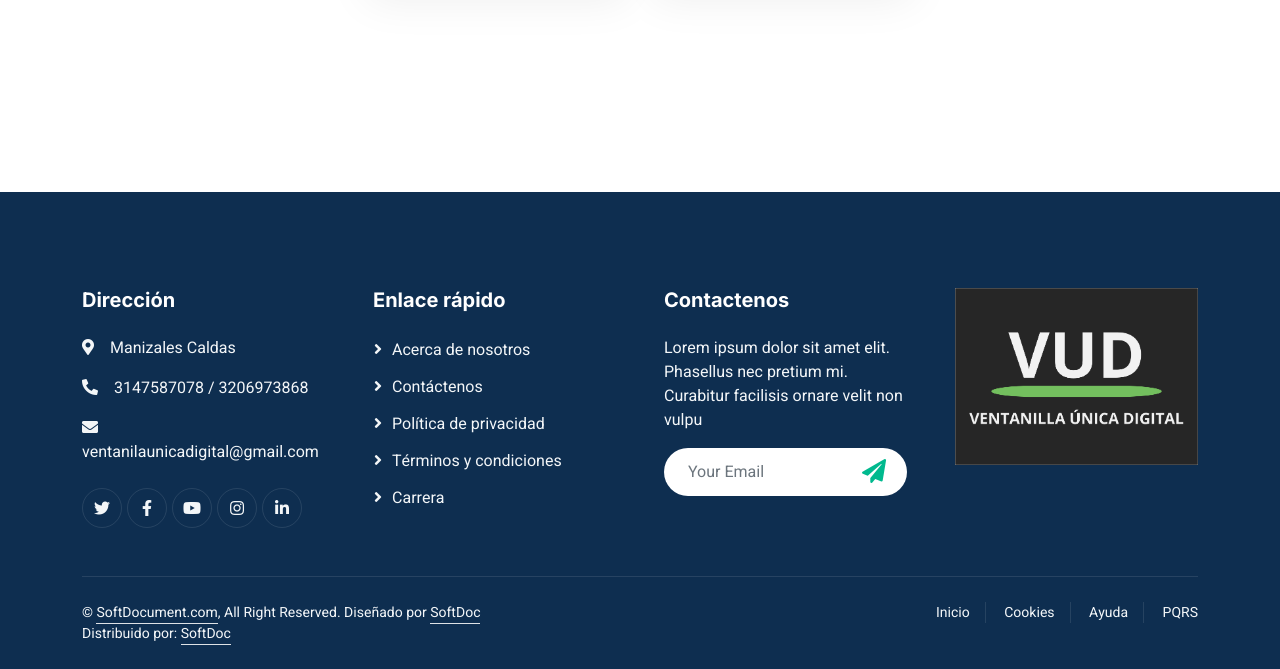
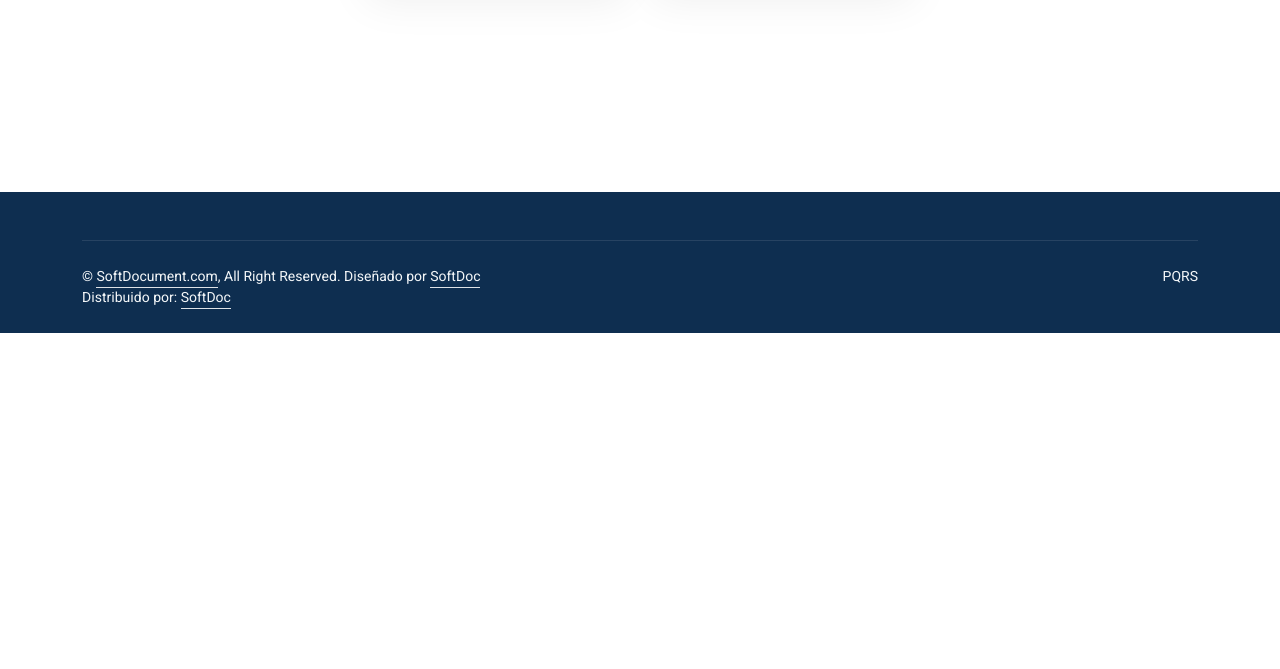
Before and after one commit to Weimart24/PrototipoSoftDoc, a PHP site: page /index.php in a window 1280 px wide. Shown: the part 5639-6308 px from the top of the page. After the commit the page ends 5972 px from the top, so only its background shows below. Run offline with PHP 8.4, Linux system fonts and the light colour scheme; some libraries are stand-ins or nearby versions.

Commit message:
Modifiqué el footer y quedó mas presentable

```diff
--- a/config_paginaComercial/modulos/footer.php
+++ b/config_paginaComercial/modulos/footer.php
@@ -1,40 +1,40 @@
 <div class="container-fluid bg-dark text-light footer pt-5 wow fadeIn" data-wow-delay="0.1s" style="margin-top: 6rem;">
-    <div class="container py-5">
+    <!-- <div class="container py-5">
         <div class="row g-5">
-            <div class="col-md-6 col-lg-3">
+            <!-- <div class="col-md-6 col-lg-3">
                 <h5 class="text-white mb-4">Dirección</h5>
                 <p><i class="fa fa-map-marker-alt me-3"></i>Manizales Caldas</p>
                 <p><i class="fa fa-phone-alt me-3"></i>3147587078 / 3206973868</p>
                 <p><i class="fa fa-envelope me-3"></i>ventanilaunicadigital@gmail.com</p>
-                <div class="d-flex pt-2">
+                <!-- <div class="d-flex pt-2">
                     <a class="btn btn-outline-light btn-social" href=""><i class="fab fa-twitter"></i></a>
                     <a class="btn btn-outline-light btn-social" href=""><i class="fab fa-facebook-f"></i></a>
                     <a class="btn btn-outline-light btn-social" href=""><i class="fab fa-youtube"></i></a>
                     <a class="btn btn-outline-light btn-social" href=""><i class="fab fa-instagram"></i></a>
                     <a class="btn btn-outline-light btn-social" href=""><i class="fab fa-linkedin-in"></i></a>
                 </div>
-            </div>
-            <div class="col-md-6 col-lg-3">
+            </div> -->
+            <!-- <div class="col-md-6 col-lg-3">
                 <h5 class="text-white mb-4">Enlace rápido</h5>
                 <a class="btn btn-link" href="">Acerca de nosotros</a>
                 <a class="btn btn-link" href="">Contáctenos</a>
                 <a class="btn btn-link" href="">Política de privacidad</a>
                 <a class="btn btn-link" href="">Términos y condiciones</a>
                 <a class="btn btn-link" href="">Carrera</a>
-            </div>
-            <div class="col-md-6 col-lg-3">
+            </div> -->
+            <!-- <div class="col-md-6 col-lg-3">
                 <h5 class="text-white mb-4">Contactenos</h5>
                 <p>Lorem ipsum dolor sit amet elit. Phasellus nec pretium mi. Curabitur facilisis ornare velit non vulpu</p>
                 <div class="position-relative w-100 mt-3">
                     <input class="form-control border-0 rounded-pill w-100 ps-4 pe-5" type="text" placeholder="Your Email" style="height: 48px;">
                     <button type="button" class="btn shadow-none position-absolute top-0 end-0 mt-1 me-2"><i class="fa fa-paper-plane text-primary fs-4"></i></button>
                 </div>
-            </div>
-            <div class="col-md-6 col-lg-3">
+            </div> -->
+            <!-- <div class="col-md-6 col-lg-3">
                 <img class="img-fluid" src="config_paginaComercial/img/about.png">
-            </div>
+            </div
         </div>
-    </div>
+    </div> -->
     <div class="container">
         <div class="copyright">
             <div class="row">
@@ -47,9 +47,6 @@
                 </div>
                 <div class="col-md-6 text-center text-md-end">
                     <div class="footer-menu">
-                        <a href="">Inicio</a>
-                        <a href="">Cookies</a>
-                        <a href="">Ayuda</a>
                         <a href="">PQRS</a>
                     </div>
                 </div>
```
